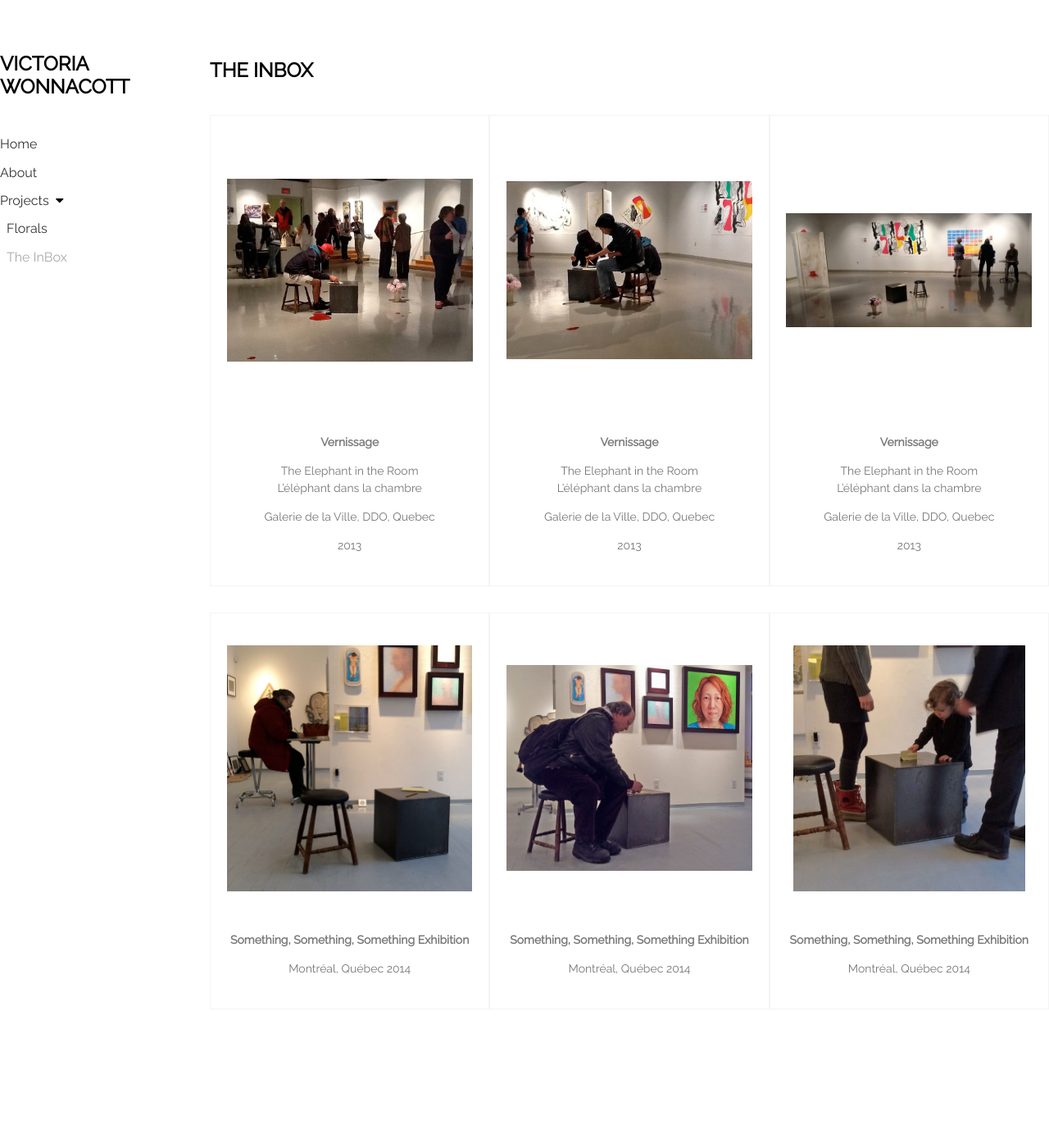
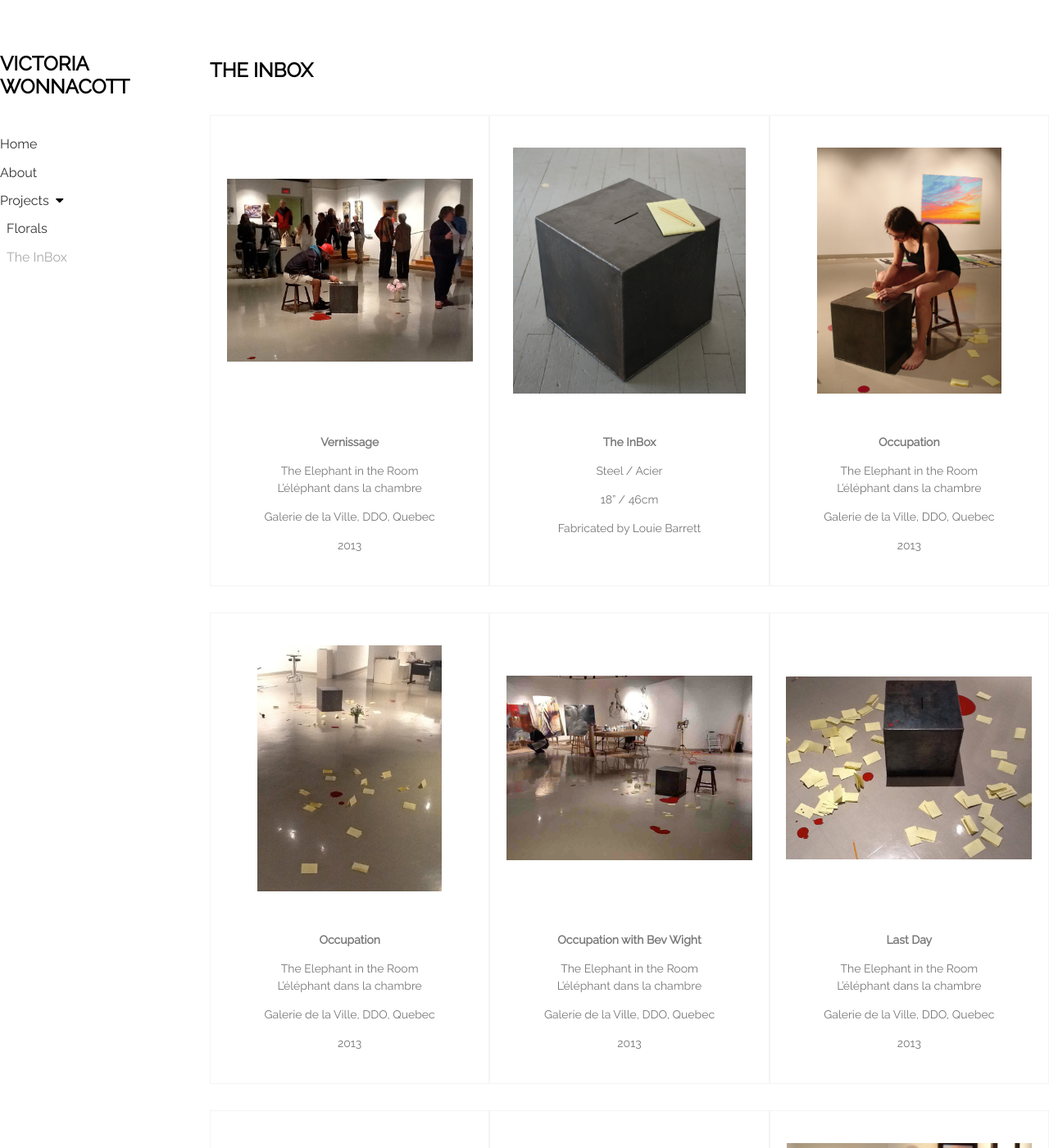
Before and after one commit to ouarez/vicwon, a Jekyll site: the page built from _projects/the-inbox.md, in a window 1280 px wide and 1400 px high. Shown: the whole window at 82% size. Built offline with Jekyll 4.4.1, drawn with Linux system fonts in a browser that asks for light colours; nearby versions of some CDN libraries; a script that is not in the unit is left out.

Commit message:
Update from Forestry.io - Updated the-inbox.md

```diff
--- a/_projects/the-inbox.md
+++ b/_projects/the-inbox.md
@@ -7,6 +7,30 @@
 works:
 - name: Vernissage
   image: "/assets/vernissage.jpg"
+  description: "The Elephant in the Room  \nL’éléphant dans la chambre\n\nGalerie
+    de la Ville, DDO, Quebec\n\n2013"
+- name: The InBox
+  image: "/assets/the-inbox.jpg"
+  description: |-
+    Steel / Acier
+
+    18” / 46cm
+
+    Fabricated by Louie Barrett
+- name: Occupation
+  image: "/assets/occupation.jpg"
+  description: "The Elephant in the Room  \nL’éléphant dans la chambre\n\nGalerie
+    de la Ville, DDO, Quebec\n\n2013"
+- name: Occupation
+  image: "/assets/occupation2.jpg"
+  description: "The Elephant in the Room  \nL’éléphant dans la chambre\n\nGalerie
+    de la Ville, DDO, Quebec\n\n2013"
+- name: Occupation with Bev Wight
+  image: "/assets/occupation-with-bev-wight.jpg"
+  description: "The Elephant in the Room  \nL’éléphant dans la chambre\n\nGalerie
+    de la Ville, DDO, Quebec\n\n2013"
+- name: Last Day
+  image: "/assets/last-day.jpg"
   description: "The Elephant in the Room  \nL’éléphant dans la chambre\n\nGalerie
     de la Ville, DDO, Quebec\n\n2013"
 - name: Vernissage
```
